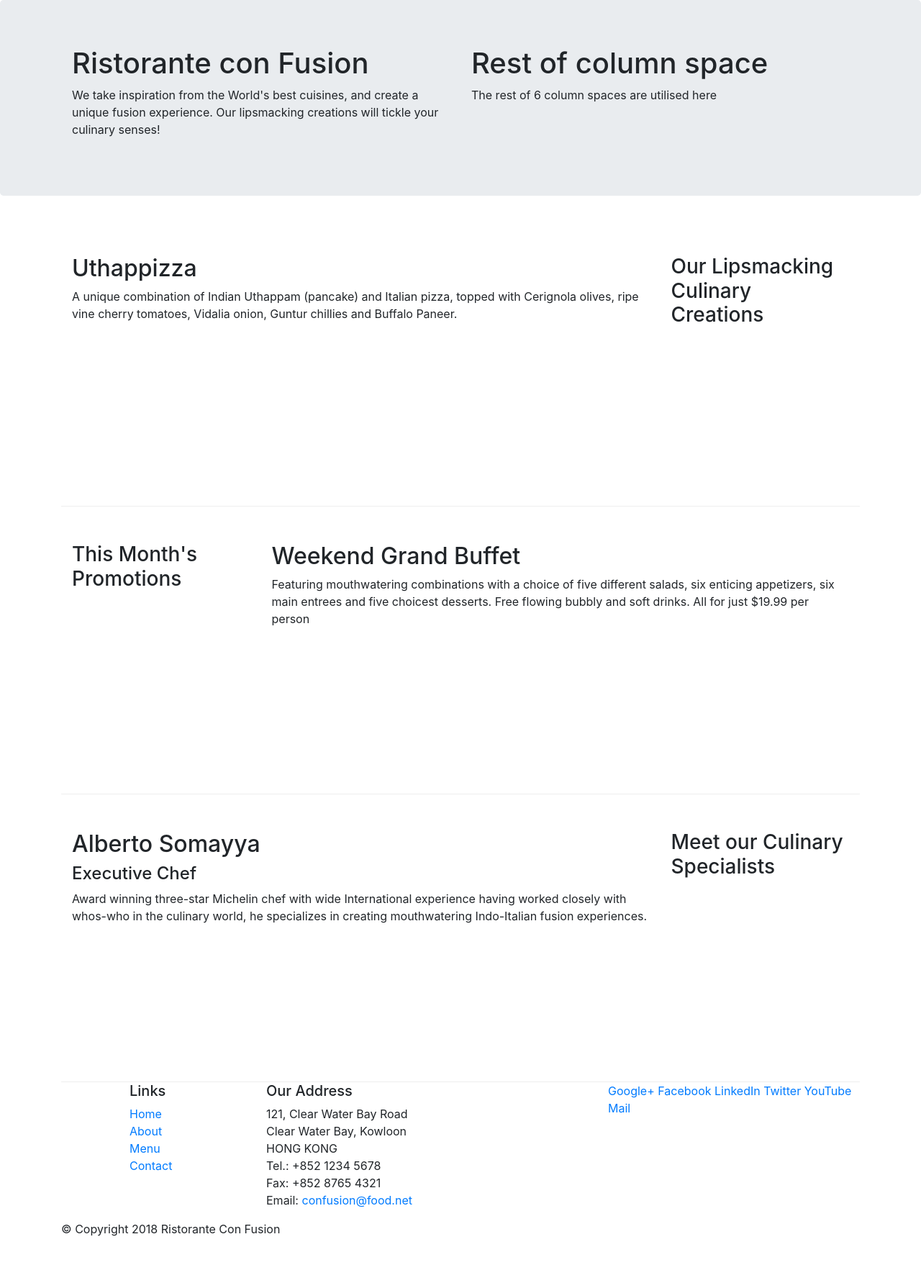
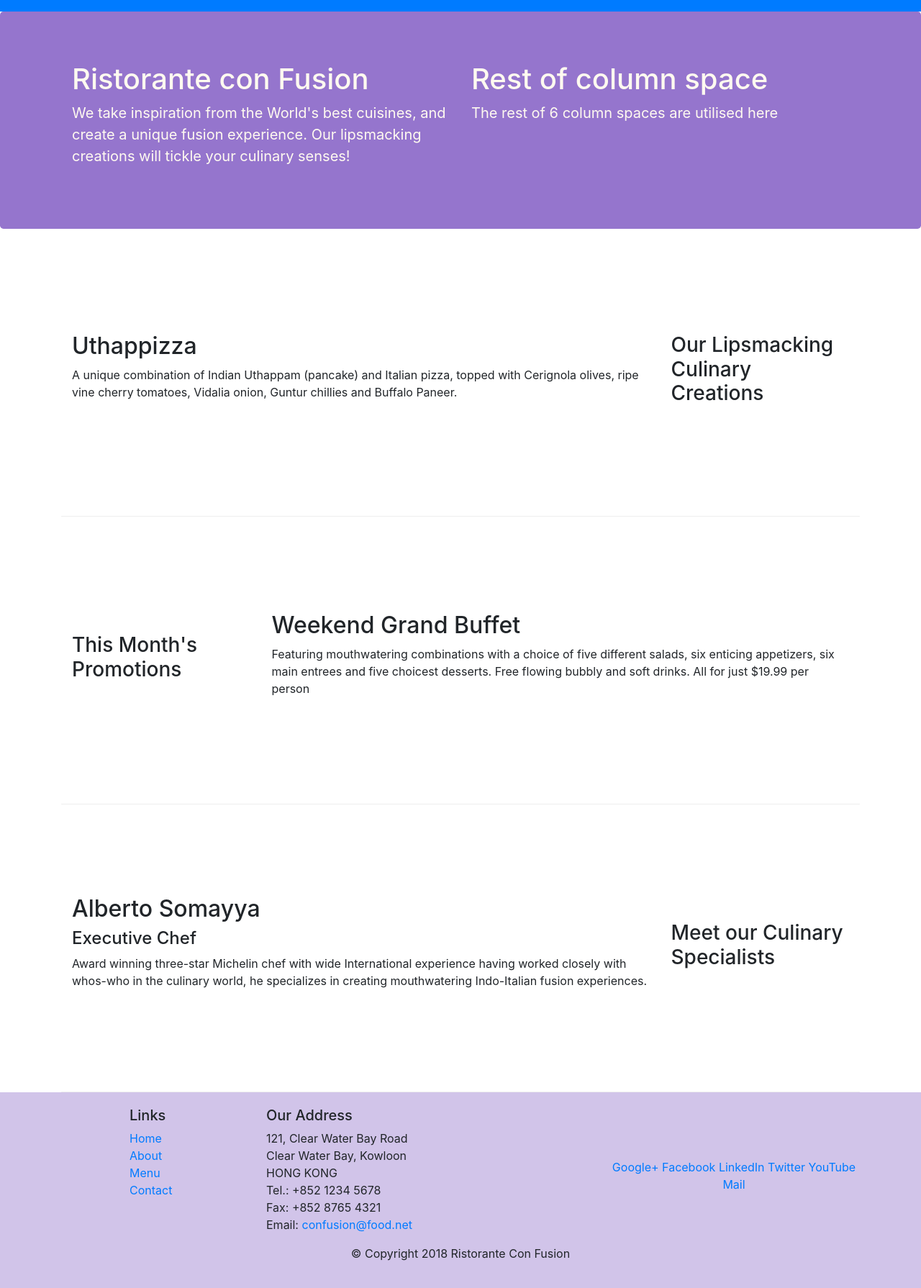
Before and after one commit to bhuwan1998/web-dev-course, a website: page index.html in a window 1280 px wide. Shown: the whole page at 72% size. Before the commit the page ends 1736 px from the top, so only its background shows below. Drawn offline with nearby package versions, Linux system fonts and the light colour scheme.

Commit message:
Navigation bar

```diff
--- a/css/styles.css
+++ b/css/styles.css
@@ -8,7 +8,7 @@
 .row-content{
     margin: 0px auto;
     padding: 50px  0px 50px 0px;
-    border-bottom: 1px ridge;
+    border-bottom: 1px ridge; /* this is the line in the html page */
     min-height: 400px;
 }
 
@@ -19,3 +19,17 @@
 
 
 }
+
+.jumbotron {
+    padding: 70px 30px 70px 30px;
+    margin: 0px auto;
+    background: #9575CD;
+    color: floralwhite;
+    font-size: 20px;
+}
+
+.address{
+    font-size: 80%;
+    margin: 0px;
+    color: #0f0f0f;
+}
--- a/index.html
+++ b/index.html
@@ -17,6 +17,12 @@
 </head>
 
 <body>
+    <!-- sm means it will be collapsed when we have smaller screens-->
+    <!--bg primary is a blue color-->
+    <nav class="navbar navbar-dark navbar-expand-sm bg-primary">
+
+
+    </nav>
     <!-- Creating a jumbotron-->
     <header class="jumbotron" >
         <div class="container">
@@ -40,7 +46,7 @@
     </header>
 
     <div class="container">
-        <div class="row row-content">
+        <div class="row row-content align-items-center">
             <!-- Depending on the screen size automatically choose the size specified-->
             <div class="col-12 col-sm-4 order-sm-last col-md-3">
                 <h3>Our Lipsmacking Culinary Creations</h3> <!-- This content will be pulled to the right-->
@@ -53,7 +59,7 @@
         </div>
 
 
-        <div class="row row-content">
+        <div class="row row-content align-items-center">
             <div class="col-12 col-sm-4 col-md-3">
                 <h3>This Month's Promotions</h3>
             </div>
@@ -65,7 +71,7 @@
             </div>
         </div>
 
-        <div class="row row-content">
+        <div class="row row-content align-items-center">
             <div class="col-12 col-sm-4 order-sm-last col-md-3">
                 <h3>Meet our Culinary Specialists</h3>
             </div>
@@ -79,7 +85,7 @@
         </div>
     </div>
     <!-- Creating a footer -->
-    <footer>
+    <footer class="footer">
         <div class="container">
             <div class="row">
                 <div class="col-4  offset-1 col-sm-2">
@@ -102,8 +108,8 @@
                         Email: <a href="mailto:confusion@food.net">confusion@food.net</a>
                     </address>
                 </div>
-                <div class="col-12 col-sm-4">
-                    <div>
+                <div class="col-12 col-sm-4 align-self-center">
+                    <div class="text-center">
                         <a href="http://google.com/+">Google+</a>
                         <a href="http://www.facebook.com/profile.php?id=">Facebook</a>
                         <a href="http://www.linkedin.com/in/">LinkedIn</a>
@@ -113,7 +119,7 @@
                     </div>
                 </div>
             </div>
-            <div class="row">
+            <div class="row justify-content-center">
                 <div class="col-auto">
                     <p>© Copyright 2018 Ristorante Con Fusion</p>
                 </div>
```
Also changed, not shown: package.json (+9 -1 lines).
